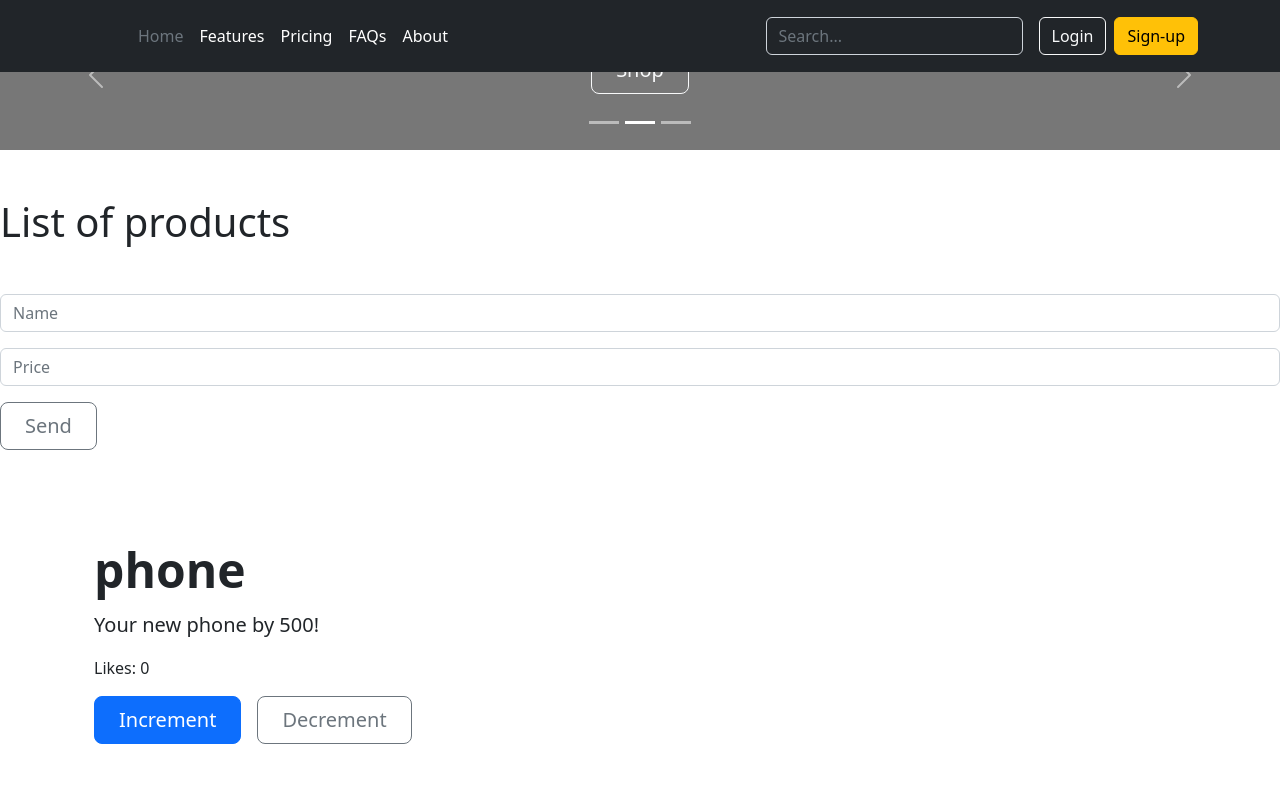
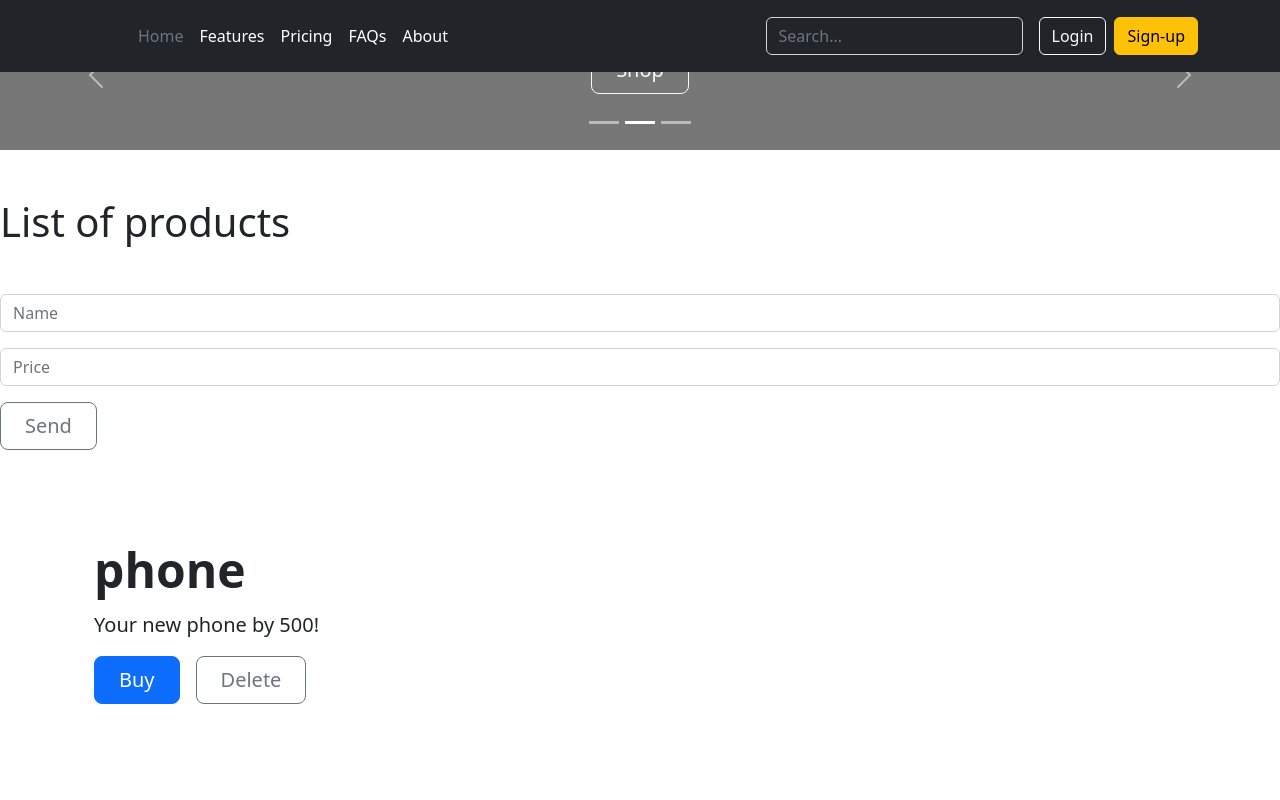
Before and after one commit to Drebedenb/frontend-hightech-digit, a React (Create React App) app in the folder frontend-hightech-digit/: page / in a window 1280 px wide. Shown: the top 800 px of the page. Built offline with nearby package versions, Linux system fonts and the light colour scheme.

Commit message:
Refactor adding and add Cards

```diff
--- a/frontend-hightech-digit/src/components/Card/Card.jsx
+++ b/frontend-hightech-digit/src/components/Card/Card.jsx
@@ -1,15 +1,9 @@
 import React, {useState} from 'react';
 
-const Card = ({post}) => {
-    const [likes, setLikes] = useState(0);
-    function increment(){
-        setLikes(likes + 1);
-    }
-    function decrement(){
-        setLikes(likes - 1);
-    }
-    let name = post.name;
-    let price = post.price;
+const Card = ({post, key}) => {
+    const name = post.name;
+    const price = post.price;
+
     return (
         <div className="container col-xxl-8 px-4 py-5">
             <div className="row flex-lg-row-reverse align-items-center g-5 py-5">
@@ -21,11 +15,9 @@ const Card = ({post}) => {
                     <h1 className="display-5 fw-bold lh-1 mb-3">{name}</h1>
                     <p className="lead">Your new {name} by {price}!</p>
 
-                    <p>Likes: {likes}</p>
-
                     <div className="d-grid gap-2 d-md-flex justify-content-md-start">
-                        <button type="button" onClick={increment} className="btn btn-primary btn-lg px-4 me-md-2">Increment</button>
-                        <button type="button" onClick={decrement} className="btn btn-outline-secondary btn-lg px-4">Decrement</button>
+                        <button type="button" className="btn btn-primary btn-lg px-4 me-md-2">Buy</button>
+                        <button type="button" className="btn btn-outline-secondary btn-lg px-4">Delete</button>
                     </div>
                 </div>
             </div>
--- /dev/null
+++ b/frontend-hightech-digit/src/components/Cards.jsx
@@ -0,0 +1,48 @@
+import React, {useState} from 'react';
+import Card from "./Card/Card";
+
+const Cards = () => {
+    let [cards, setCards] = useState([
+        {id: 1, name: "phone", price: 500},
+        {id: 2, name: "notebook", price: 1000},
+        {id: 3, name: "pc", price: 1000},
+        {id: 4, name: "digital watch", price: 200}
+    ]);
+
+    let [newCard, setCard] = useState({name: "", price: ""});
+
+    function addCard(card) {
+        setCards([card, ...cards]);
+    };
+
+    function deleteCard(id) {
+
+    };
+
+    function handler(e) {
+        e.preventDefault();
+        addCard({id: Date.now(), ...newCard});
+        setCard({name: "", price: ""});
+    };
+
+    return (
+        <div>
+            <h1 className="mt-5">List of products</h1>
+            <form className="mt-5">
+                <input value={newCard.name} onChange={event => setCard({...newCard, name: event.target.value})}
+                       className="form-control form-control-white mb-3"
+                       placeholder="Name" aria-label="Search"/>
+                <input value={newCard.price} onChange={event => setCard({...newCard, price: event.target.value})}
+                       className="form-control form-control-white mb-3"
+                       placeholder="Price" aria-label="Search"/>
+                <button className="btn btn-outline-secondary btn-lg px-4" type={"submit"}
+                        onClick={event => handler(event)}>
+                    Send
+                </button>
+            </form>
+            {cards.map(item => <Card post={item} key={item.id}/>)}
+        </div>
+    );
+};
+
+export default Cards;
--- a/frontend-hightech-digit/src/pages/Main.js
+++ b/frontend-hightech-digit/src/pages/Main.js
@@ -1,47 +1,14 @@
 import React, {useState} from 'react';
 import Header from "../components/Header/Header";
-import Card from "../components/Card/Card";
 import Carousel from "../components/carousel/Carousel";
+import Cards from "../components/Cards";
 
 const Main = () => {
-    let [cards, setCards] = useState([
-        {id: 1, name: "phone", price: 500},
-        {id: 2, name: "notebook", price: 1000},
-        {id: 3, name: "pc", price: 1000},
-        {id: 4, name: "digital watch", price: 200}
-    ]);
-    let id = 4;
-    let [name, setName] = useState("");
-    let [price, setPrice] = useState("");
-
-
-    function addCard(name, price) {
-        setCards(cards.concat(cards.unshift({id: id + 1, name: name, price: price})));
-    };
-    function deleteCard(id) {
-
-    };
-    function handler(e){
-        e.preventDefault();
-        addCard(name, price);
-        name = setName("");
-        price = setPrice("");
-    };
     return (
         <div>
             <Header/>
             <Carousel/>
-            <h1 className="mt-5">List of products</h1>
-            <form className="mt-5">
-                <input value={name} onChange={event => setName(event.target.value)} className="form-control form-control-white mb-3"
-                       placeholder="Name" aria-label="Search"/>
-                <input value={price} onChange={event => setPrice(event.target.value)} className="form-control form-control-white mb-3"
-                       placeholder="Price" aria-label="Search"/>
-                <button className="btn btn-outline-secondary btn-lg px-4" type={"submit"} onClick={event => handler(event)}>
-                    Send
-                </button>
-            </form>
-            {(cards.map(item => <Card post={item} key={item.id}/> ) ) }
+            <Cards/>
         </div>
     );
 };
```
